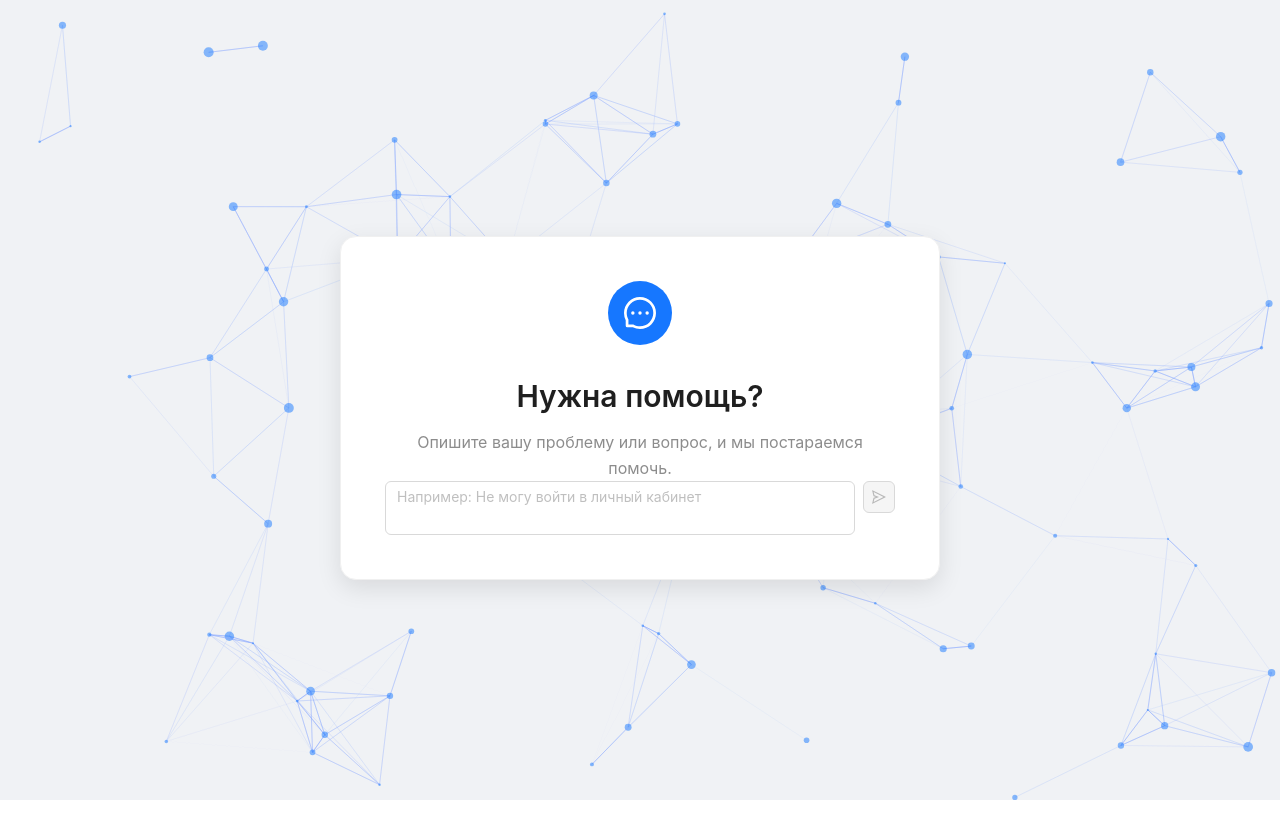
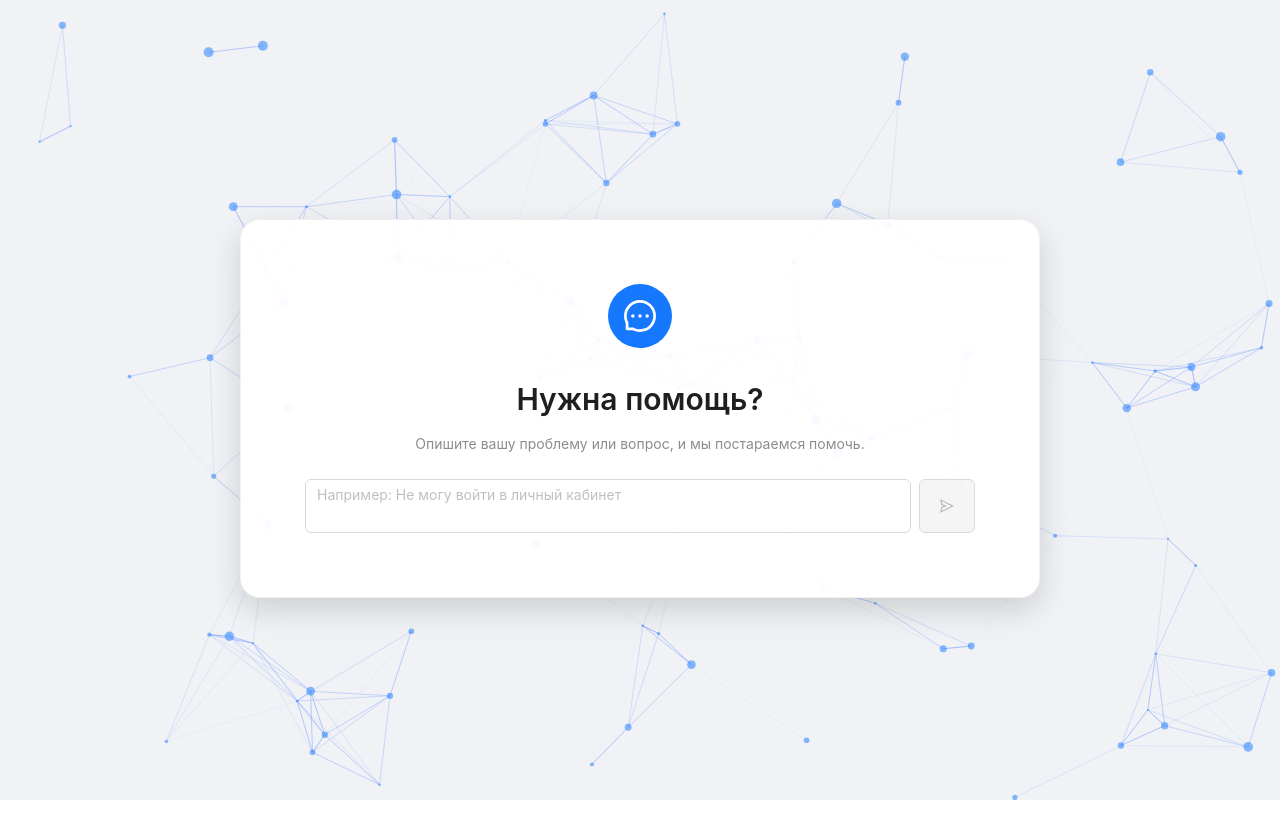
Before and after one commit to Promtanators/SmartSupport, a React (Vite) app in the folder Frontend/: page / in a window 1280 px wide. Built offline with nearby package versions, Linux system fonts and the light colour scheme.

Commit message:
ui(panel): bigger input panel

```diff
--- a/Frontend/src/pages/UserPage.jsx
+++ b/Frontend/src/pages/UserPage.jsx
@@ -46,9 +46,11 @@ export default function UserPage({
             <Typography.Title level={2} style={{ marginTop: 16 }}>
               Нужна помощь?
             </Typography.Title>
-          <Typography.Text type="secondary" style={styles.text}>
+            <div style={{ marginBottom: 24 }}>
+              <Typography.Text type="secondary">
                 Опишите вашу проблему или вопрос, и мы постараемся помочь.
               </Typography.Text>
+            </div>
             <div style={styles.inputContainer}>
               <Input.TextArea
                   placeholder="Например: Не могу войти в личный кабинет"
@@ -56,13 +58,14 @@ export default function UserPage({
                   onChange={(e) => setMessage(e.target.value)}
                   onKeyDown={handleKeyPress}
                   autoSize={{ minRows: 2, maxRows: 6 }}
-              style={{ flex: 1 }}
+                  style={styles.textarea}
               />
               <Button
                   type="primary"
                   icon={<SendOutlined />}
                   onClick={handleSubmit}
                   disabled={!message.trim()}
+                  style={styles.sendButton}
               />
             </div>
           </Card>
@@ -91,14 +94,34 @@ const styles = {
     zIndex: 1,
   },
   card: {
-    width: "100%",
-    maxWidth: 600,
-    borderRadius: 16,
-    boxShadow: "0 8px 24px rgba(0,0,0,0.1)",
-    padding: 20,
+    width: "90%",
+    maxWidth: 800,
+    borderRadius: 20,
+    boxShadow: "0 12px 32px rgba(0,0,0,0.15)",
+    padding: 40,
     textAlign: "center",
+    backgroundColor: "rgba(255,255,255,0.95)",
   },
+
   avatar: { backgroundColor: "#1677ff", marginBottom: 16 },
-  text: { marginBottom: 24, fontSize: 16 },
-  inputContainer: { display: "flex", gap: 8 },
+  text: {
+    marginBottom: 24,
+    fontSize: 16,
+  },
+  inputContainer: {
+    display: "flex",
+    gap: 8,
+    alignItems: "stretch",
+  },
+  textarea: {
+    flex: 1,
+    resize: "none",
+  },
+  sendButton: {
+    width: "auto",
+    height: "auto",
+    padding: "0 20px",
+    display: "flex",
+    alignItems: "center",
+  },
 };
```
Lines whose indentation alone changed are shown as unchanged.
